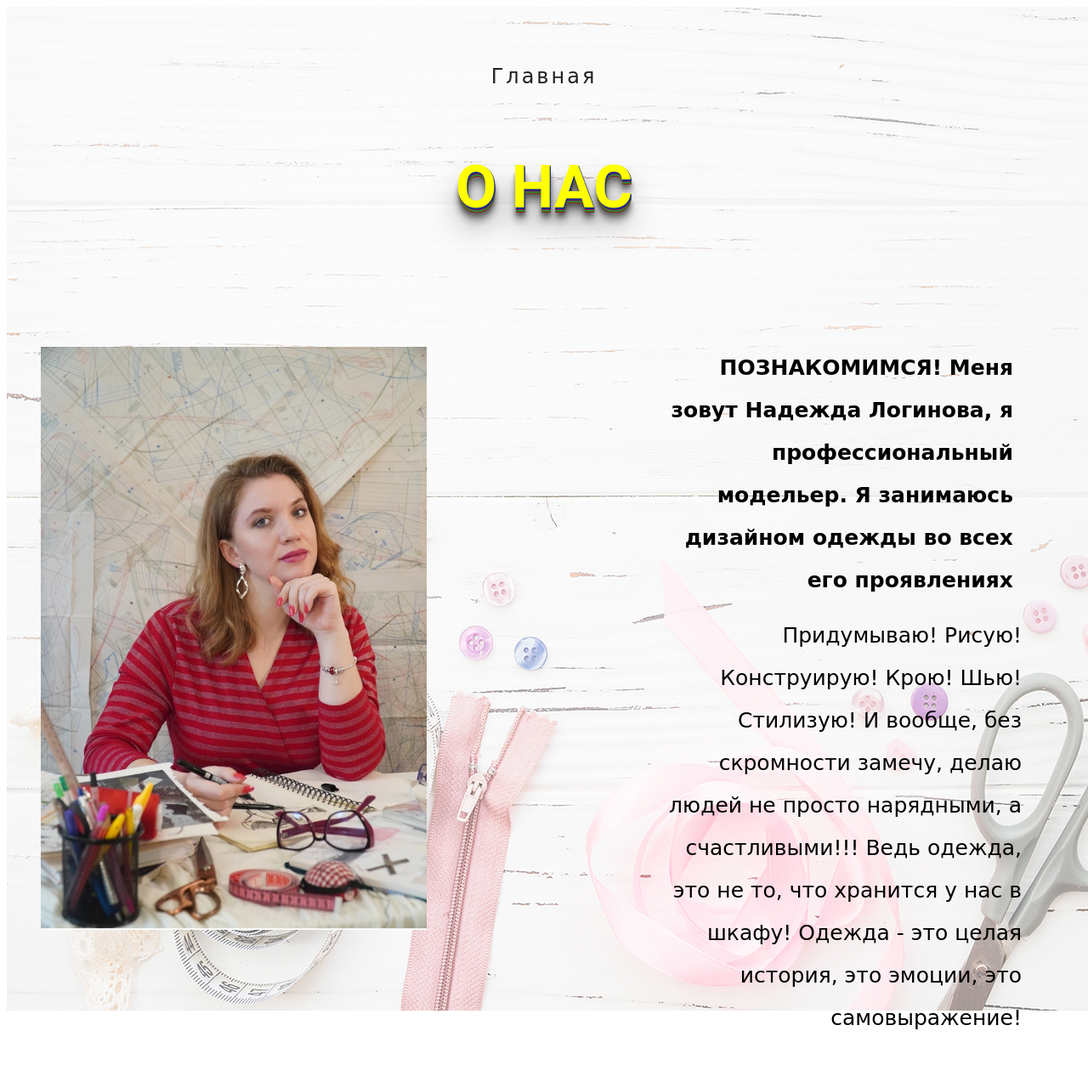
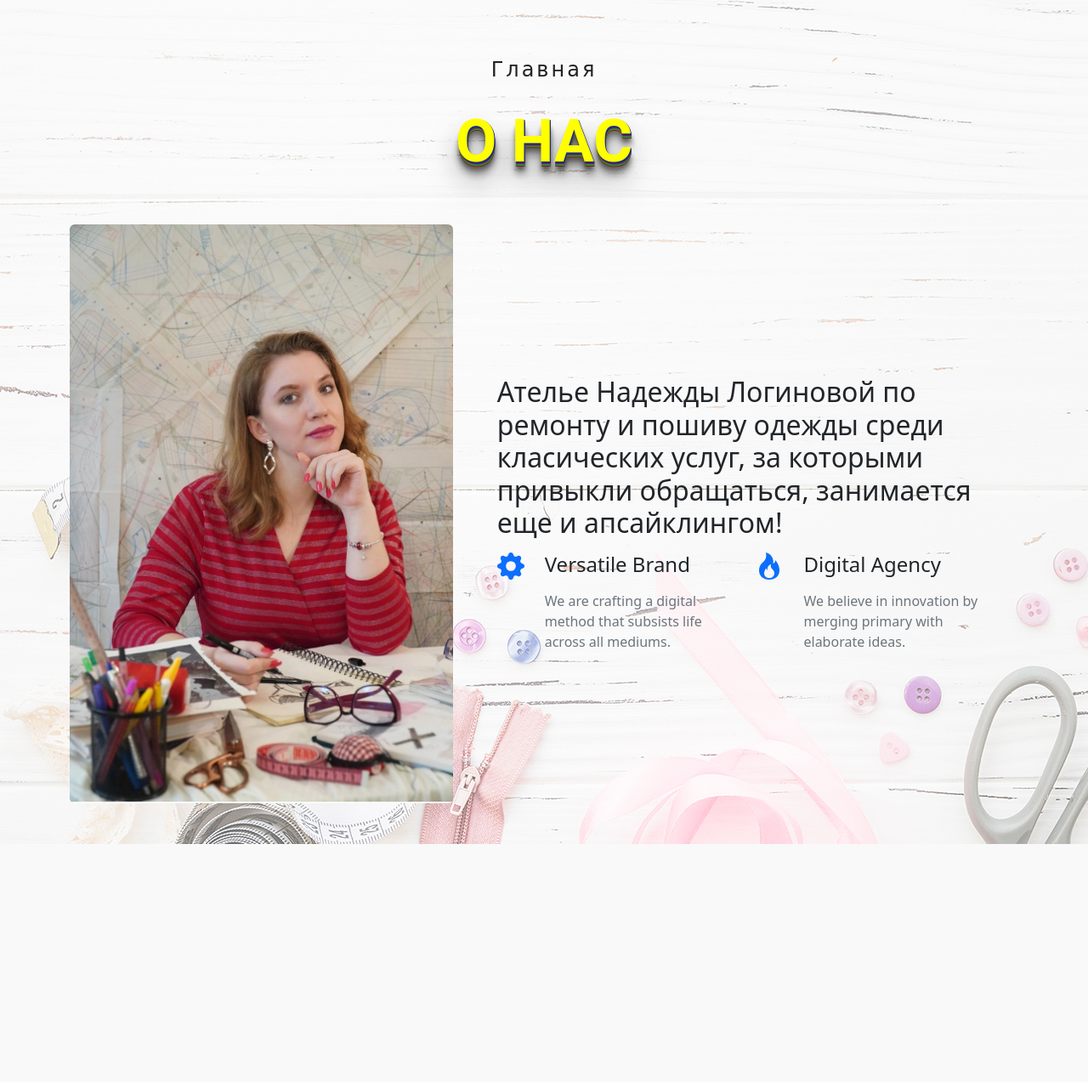
Before and after one commit to Gannic67/Atelier, a Flask app: page /about in a window 1280 px wide. Shown: the whole page at 85% size. After the commit the page ends 993 px from the top, so only its background shows below. Run offline with Flask 3, Linux system fonts and the light colour scheme.

Commit message:
Создание сайта ателье

```diff
--- a/templates/about us.html
+++ b/templates/about us.html
@@ -4,6 +4,7 @@
     <meta charset="UTF-8">
     <title>О нас</title>
     <body>
+    <link rel="stylesheet" href="https://unpkg.com/bootstrap@5.3.3/dist/css/bootstrap.min.css">
         <link rel="stylesheet" href="{{ url_for('static', filename='css/AtelierCSS.css') }}">
     </body>
 </head>
@@ -18,29 +19,52 @@
     </nav>
     <center><h1>О нас</h1></center>
 
-<div class="responsive-container-block bigContainer">
-  <div class="responsive-container-block Container">
-    <img class="mainImg" src="{{ url_for('static', filename='img/156.jpg',width="200" ,height="100")}}">
-    <div class="allText aboveText">
-      <p class="text-blk subHeadingText">
-        ПОЗНАКОМИМСЯ!
-        Меня зовут Надежда Логинова, я профессиональный модельер.
-        Я занимаюсь дизайном одежды во всех его проявлениях
-      </p>
-      <p class="text-blk description">
-        Придумываю!
-        Рисую!
-        Конструирую!
-        Крою!
-        Шью!
-        Стилизую!
-        И вообще, без скромности замечу, делаю людей не просто нарядными, а счастливыми!!!
-        Ведь одежда, это не то, что хранится у нас в шкафу!
-        Одежда - это целая история, это эмоции, это самовыражение!
-      </p>
+<section class="py-3 py-md-5">
+  <div class="container">
+    <div class="row gy-3 gy-md-4 gy-lg-0 align-items-lg-center">
+      <div class="col-12 col-lg-6 col-xl-5">
+        <img class="img-fluid rounded" loading="lazy" src="{{ url_for('static', filename='img/156.jpg')}}">
+      </div>
+      <div class="col-12 col-lg-6 col-xl-7">
+        <div class="row justify-content-xl-center">
+          <div class="col-12 col-xl-11">
+            <h2 class="mb-3">Ателье Надежды Логиновой по ремонту и пошиву одежды среди класических услуг, за которыми привыкли обращаться, занимается еще и апсайклингом!</h2>
+            <p class="lead fs-4 text-secondary mb-3"></p>
+
+            <div class="row gy-4 gy-md-0 gx-xxl-5X">
+              <div class="col-12 col-md-6">
+                <div class="d-flex">
+                  <div class="me-4 text-primary">
+                    <svg xmlns="http://www.w3.org/2000/svg" width="32" height="32" fill="currentColor" class="bi bi-gear-fill" viewBox="0 0 16 16">
+                      <path d="M9.405 1.05c-.413-1.4-2.397-1.4-2.81 0l-.1.34a1.464 1.464 0 0 1-2.105.872l-.31-.17c-1.283-.698-2.686.705-1.987 1.987l.169.311c.446.82.023 1.841-.872 2.105l-.34.1c-1.4.413-1.4 2.397 0 2.81l.34.1a1.464 1.464 0 0 1 .872 2.105l-.17.31c-.698 1.283.705 2.686 1.987 1.987l.311-.169a1.464 1.464 0 0 1 2.105.872l.1.34c.413 1.4 2.397 1.4 2.81 0l.1-.34a1.464 1.464 0 0 1 2.105-.872l.31.17c1.283.698 2.686-.705 1.987-1.987l-.169-.311a1.464 1.464 0 0 1 .872-2.105l.34-.1c1.4-.413 1.4-2.397 0-2.81l-.34-.1a1.464 1.464 0 0 1-.872-2.105l.17-.31c.698-1.283-.705-2.686-1.987-1.987l-.311.169a1.464 1.464 0 0 1-2.105-.872l-.1-.34zM8 10.93a2.929 2.929 0 1 1 0-5.86 2.929 2.929 0 0 1 0 5.858z" />
+                    </svg>
+                  </div>
+                  <div>
+                    <h2 class="h4 mb-3">Versatile Brand</h2>
+                    <p class="text-secondary mb-0">We are crafting a digital method that subsists life across all mediums.</p>
+                  </div>
+                </div>
+              </div>
+              <div class="col-12 col-md-6">
+                <div class="d-flex">
+                  <div class="me-4 text-primary">
+                    <svg xmlns="http://www.w3.org/2000/svg" width="32" height="32" fill="currentColor" class="bi bi-fire" viewBox="0 0 16 16">
+                      <path d="M8 16c3.314 0 6-2 6-5.5 0-1.5-.5-4-2.5-6 .25 1.5-1.25 2-1.25 2C11 4 9 .5 6 0c.357 2 .5 4-2 6-1.25 1-2 2.729-2 4.5C2 14 4.686 16 8 16Zm0-1c-1.657 0-3-1-3-2.75 0-.75.25-2 1.25-3C6.125 10 7 10.5 7 10.5c-.375-1.25.5-3.25 2-3.5-.179 1-.25 2 1 3 .625.5 1 1.364 1 2.25C11 14 9.657 15 8 15Z" />
+                    </svg>
+                  </div>
+                  <div>
+                    <h2 class="h4 mb-3">Digital Agency</h2>
+                    <p class="text-secondary mb-0">We believe in innovation by merging primary with elaborate ideas.</p>
+                  </div>
+                </div>
+              </div>
+            </div>
+          </div>
+        </div>
+      </div>
     </div>
   </div>
-</div>
+</section>
 
  </body>
 </html>
```
Also changed, not shown: static/css/AtelierCSS.css (line endings or trailing spaces).
